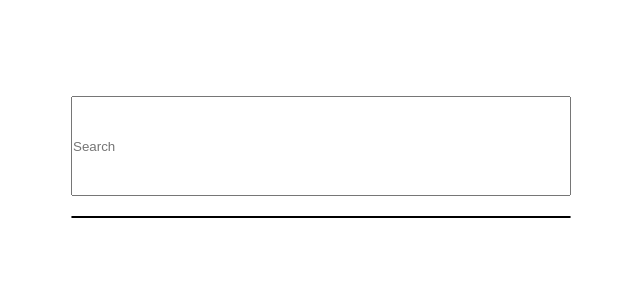
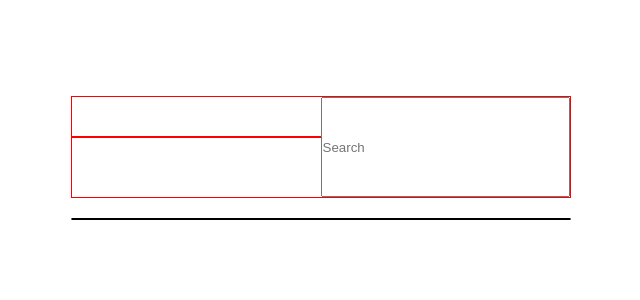
Before and after one commit to yselim/rick-and-morty-selector, a Next.js app: page / in a window 1280 px wide. Shown: the top 300 px of the page, without its empty margins (319-959 px from the left). Built offline with nearby package versions, Linux system fonts and the light colour scheme.

Commit message:
functionally completed

```diff
--- a/src/app/page.module.css
+++ b/src/app/page.module.css
@@ -5,6 +5,34 @@
   align-items: center;
   padding: 6rem;
   min-height: 100vh;
+}
+
+
+.searchContainer{
+  display: flex;
+  flex-direction: row;
+  justify-content: center;
+  align-items: center;
+  width: 100%;
+  margin-bottom: 20px;
+  border: solid red 1px;
+
+}
+
+.selectedNames{
+  display: flex;
+  flex-direction: row;
+  justify-content: center;
+  align-items: center;
+  width: 100%;
+  margin-bottom: 20px;
+  border: solid red 1px;
+
+}
+
+.selectedNameBox{
+  border: solid blue 1px;
+  margin: 4px;
 }
 
 
--- a/src/app/page.tsx
+++ b/src/app/page.tsx
@@ -11,7 +11,7 @@ import Image from "next/image";
 export default function Home() {
   const [searchTerm, setSearchTerm] = useState("");
   const [characters, setCharacters] = useState<Character[]>([]);
-  const [selectedCharacters, setSelectedCharacters] = useState({}); // {id: true}
+  const [selectedCharacters, setSelectedCharacters] = useState({}); // {id: selected_character}
 
   const onInputChange = async (e) => {
     const term = e.target.value;
@@ -23,22 +23,38 @@ export default function Home() {
       } else {
         setCharacters([]);
       }
-    }
+    } else setCharacters([]);
   };
 
-  const onCharacterChecked = (e) => {
-    const id = e.target.name;
-    let selectedChars = {...selectedCharacters};
-    if(e.target.checked){
-      selectedChars[id]  = true;
-    }
-    else delete selectedChars[id];
+  const onCharacterChecked = (c: Character, isChecked: boolean) => {
+    let selectedChars = { ...selectedCharacters };
+    if (isChecked) {
+      selectedChars[c.id] = c;
+    } else delete selectedChars[c.id];
     setSelectedCharacters(selectedChars);
-    console.log('selectedChars', selectedChars)
-  }
+  };
 
   const searcher = (
-    <div>
+    <div className={styles.searchContainer}>
+      <div className={styles.selectedNames}>
+        {Object.keys(selectedCharacters).map((char_id) => {
+          return (
+            <span key={char_id} className={styles.selectedNameBox}>
+              {selectedCharacters[char_id].name}
+              <Image
+                alt="close"
+                src="/close_image.png"
+                width={25}
+                height={25}
+                style={{ margin: 5 }}
+                onClick={() => {
+                  onCharacterChecked(selectedCharacters[char_id], false);
+                }}
+              />
+            </span>
+          );
+        })}
+      </div>
       <input
         type="text"
         value={searchTerm}
@@ -53,15 +69,32 @@ export default function Home() {
     <div className={styles.characterTable}>
       {characters.map((c) => {
         let trimmedSearchTerm = searchTerm.trim().toLocaleLowerCase();
-        let startIndexOfTheHighlight = c.name.toLowerCase().indexOf(trimmedSearchTerm);
+        let startIndexOfTheHighlight = c.name
+          .toLowerCase()
+          .indexOf(trimmedSearchTerm);
 
-        let characterNameFirstPart = c.name.substring(0, startIndexOfTheHighlight);
-        let characterNameSecondPart = c.name.substring(startIndexOfTheHighlight, startIndexOfTheHighlight + trimmedSearchTerm.length);
-        let characterNameLastPart = c.name.substring(startIndexOfTheHighlight + trimmedSearchTerm.length, c.name.length);
+        let characterNameFirstPart = c.name.substring(
+          0,
+          startIndexOfTheHighlight
+        );
+        let characterNameSecondPart = c.name.substring(
+          startIndexOfTheHighlight,
+          startIndexOfTheHighlight + trimmedSearchTerm.length
+        );
+        let characterNameLastPart = c.name.substring(
+          startIndexOfTheHighlight + trimmedSearchTerm.length,
+          c.name.length
+        );
 
         return (
           <div className={styles.characterRow} key={c.id}>
-            <input name={c.id.toString()} type="checkbox" className={styles.rowCheckBox} checked={selectedCharacters[c.id]?? false} onChange={onCharacterChecked}/>
+            <input
+              name={c.id.toString()}
+              type="checkbox"
+              className={styles.rowCheckBox}
+              checked={selectedCharacters[c.id] ?? false}
+              onChange={(e) => onCharacterChecked(c, e.target.checked)}
+            />
             <Image
               src={c.image}
               alt={c.name}
@@ -73,9 +106,8 @@ export default function Home() {
             <div className={styles.characterInfoContainer}>
               <span className={styles.characterName}>
                 <span>{characterNameFirstPart}</span>
-                <strong >{characterNameSecondPart}</strong>
+                <strong>{characterNameSecondPart}</strong>
                 <span>{characterNameLastPart}</span>
-
               </span>
               <span className={styles.characterEpisode}>
                 {c.episode.length + " Episodes"}
@@ -86,7 +118,6 @@ export default function Home() {
       })}
     </div>
   );
-
 
   return (
     <main className={styles.main}>
```
Also changed, not shown: public/close_image.png (added).
